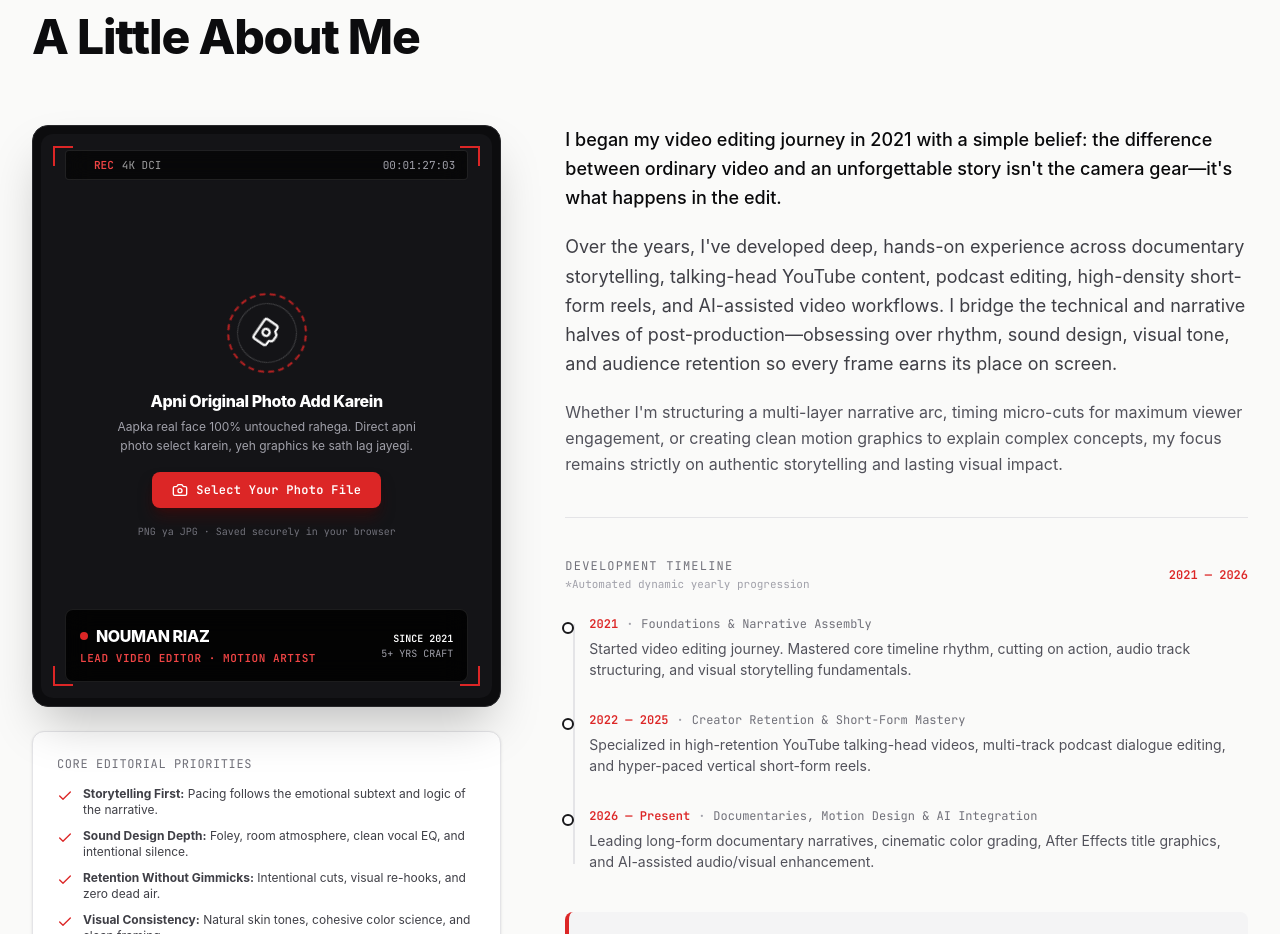
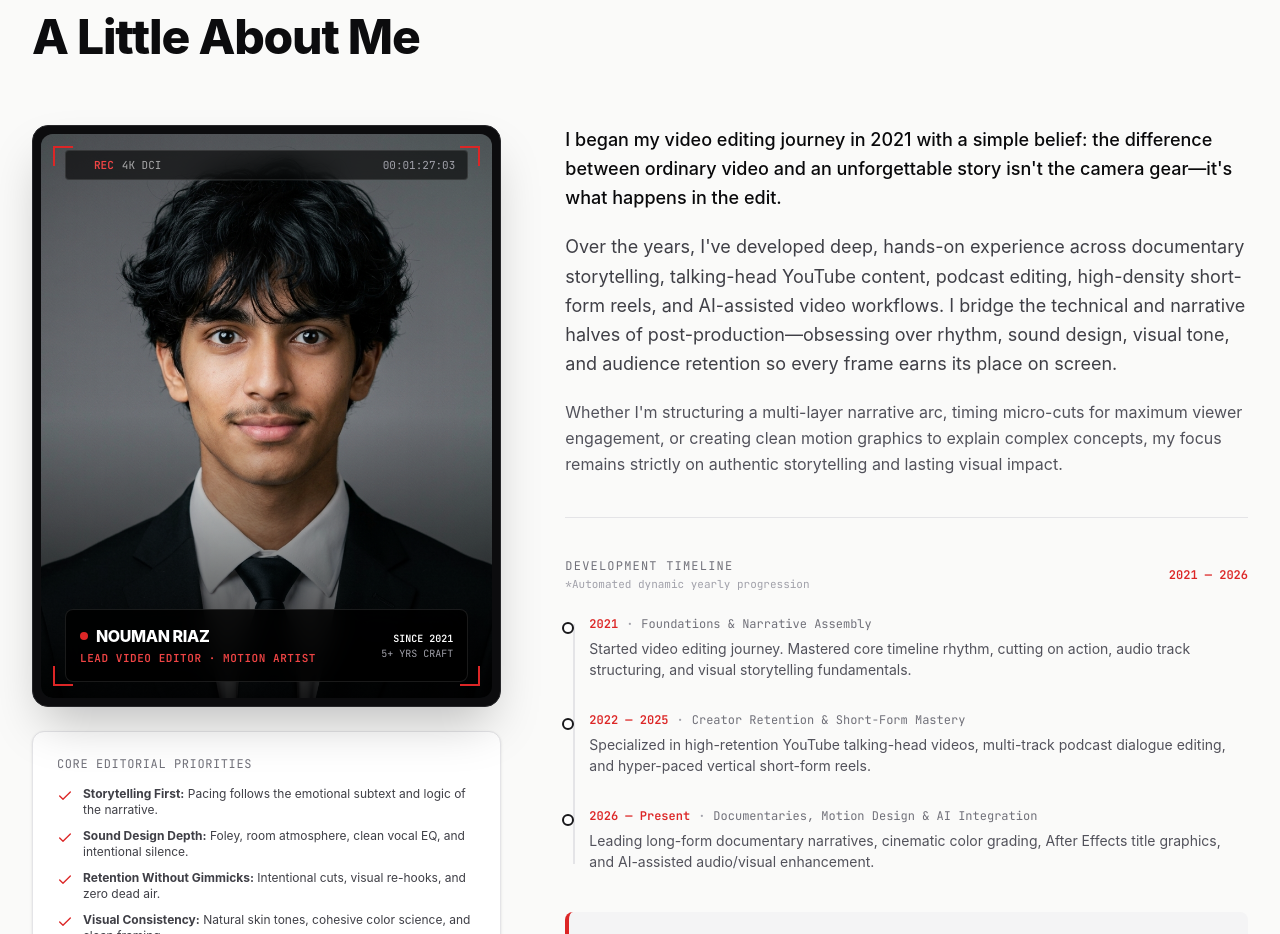
Before and after one commit to iswearereal-ship-it/nouman-riaz, a React (Vite) app: page / in a window 1280 px wide. Shown: the part 1083-2017 px from the top of the page. Built offline with nearby package versions, Linux system fonts and the light colour scheme.

Commit message:
refactor(about): remove photo upload functionality
Simplify AboutSection by removing manual photo upload and reset logic to focus on core portfolio content.

```diff
--- a/src/components/AboutSection.tsx
+++ b/src/components/AboutSection.tsx
@@ -1,6 +1,6 @@
 import React, { useState, useEffect } from 'react';
 import { ABOUT_TEXT, PERSONAL_INFO, getCurrentYear } from '../data/portfolioData';
-import { Check, Camera, RefreshCw, Film, Sparkles, Layers, Sliders } from 'lucide-react';
+import { Check } from 'lucide-react';
 
 export const AboutSection: React.FC = () => {
   const [userPhoto, setUserPhoto] = useState<string | null>(null);
@@ -30,31 +30,6 @@ export const AboutSection: React.FC = () => {
     }, 120);
     return () => clearInterval(interval);
   }, []);
-
-  // Handle direct file upload so Nouman's real face is NEVER altered by AI
-  const handlePhotoSelect = (e: React.ChangeEvent<HTMLInputElement>) => {
-    const file = e.target.files?.[0];
-    if (file) {
-      const reader = new FileReader();
-      reader.onload = (event) => {
-        const result = event.target?.result as string;
-        if (result) {
-          setUserPhoto(result);
-          try {
-            localStorage.setItem('nouman_real_original_photo', result);
-          } catch {
-            // quota handling
-          }
-        }
-      };
-      reader.readAsDataURL(file);
-    }
-  };
-
-  const handleResetPhoto = () => {
-    localStorage.removeItem('nouman_real_original_photo');
-    setUserPhoto(null);
-  };
 
   const dynamicTimeline = ABOUT_TEXT.getTimeline();
   const currentYear = getCurrentYear();
@@ -109,79 +84,17 @@ export const AboutSection: React.FC = () => {
                   </div>
                 </div>
 
-                {/* The Photo or Upload Dropzone */}
-                {userPhoto ? (
-                  /* Display Nouman's 100% UNTOUCHED REAL PHOTO with Motion Graphics Overlays */
+                {/* Display Nouman's Locked Photo with Motion Graphics Overlays (No change buttons) */}
                 <div className="relative w-full h-full">
                   <img
-                      src={userPhoto}
+                    src={userPhoto || PERSONAL_INFO.headshotImage}
                     alt="Nouman Riaz - Professional Video Editor & Motion Graphics Artist"
                     className="w-full h-full object-cover object-top transition-transform duration-700 group-hover:scale-105"
                   />
 
                   {/* Subtle cinematic vignette */}
                   <div className="absolute inset-0 bg-gradient-to-t from-black/90 via-transparent to-black/20 pointer-events-none" />
-
-                    {/* Change Photo Button */}
-                    <div className="absolute top-14 right-4 z-30">
-                      <label
-                        htmlFor="nouman-real-photo-input"
-                        title="Click to change your photo"
-                        className="cursor-pointer bg-black/80 hover:bg-[#dc2626] text-white text-[11px] font-mono px-3 py-1.5 rounded-md backdrop-blur-md border border-white/20 transition-all flex items-center gap-1.5 shadow-lg"
-                      >
-                        <Camera className="w-3.5 h-3.5 text-[#ef4444]" />
-                        <span>Change Photo</span>
-                      </label>
-                      <input
-                        id="nouman-real-photo-input"
-                        type="file"
-                        accept="image/*"
-                        onChange={handlePhotoSelect}
-                        className="hidden"
-                      />
                 </div>
-                  </div>
-                ) : (
-                  /* Upload Prompt Dropzone with Motion Graphics Graphics */
-                  <div className="p-6 text-center space-y-4 relative z-10 w-full flex flex-col items-center justify-center">
-
-                    {/* Animated Center Focus Ring */}
-                    <div className="w-20 h-20 rounded-full border-2 border-dashed border-[#dc2626]/80 flex items-center justify-center animate-[spin_20s_linear_infinite] p-2">
-                      <div className="w-full h-full rounded-full border border-white/20 flex items-center justify-center">
-                        <Camera className="w-7 h-7 text-white" />
-                      </div>
-                    </div>
-
-                    <div className="space-y-1">
-                      <p className="font-extrabold text-base text-white tracking-tight">
-                        Apni Original Photo Add Karein
-                      </p>
-                      <p className="text-xs text-[#a1a1aa] max-w-xs mx-auto leading-relaxed">
-                        Aapka real face 100% untouched rahega. Direct apni photo select karein, yeh graphics ke sath lag jayegi.
-                      </p>
-                    </div>
-
-                    {/* One-Click Upload Button */}
-                    <label
-                      htmlFor="nouman-photo-uploader"
-                      className="cursor-pointer inline-flex items-center gap-2 px-5 py-2.5 rounded-lg bg-[#dc2626] hover:bg-[#b91c1c] text-white text-xs font-bold font-mono tracking-wide shadow-lg shadow-red-950/60 transition-all active:scale-95"
-                    >
-                      <Camera className="w-4 h-4" />
-                      <span>Select Your Photo File</span>
-                    </label>
-                    <input
-                      id="nouman-photo-uploader"
-                      type="file"
-                      accept="image/*"
-                      onChange={handlePhotoSelect}
-                      className="hidden"
-                    />
-
-                    <p className="text-[10px] font-mono text-[#71717a]">
-                      PNG ya JPG &middot; Saved securely in your browser
-                    </p>
-                  </div>
-                )}
 
                 {/* Lower-Third Motion Graphics Banner */}
                 <div className="absolute bottom-4 inset-x-6 z-20 bg-black/85 backdrop-blur-md p-3.5 rounded-lg border border-white/10 text-white">
```
Lines whose indentation alone changed are shown as unchanged.
